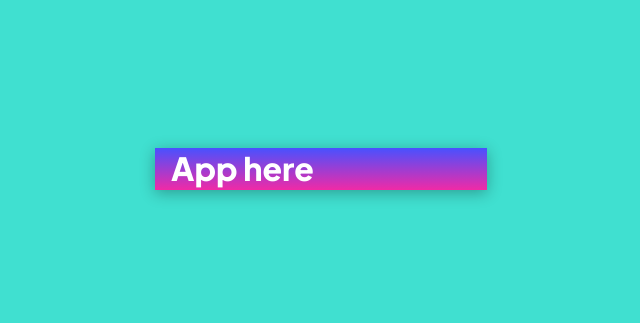
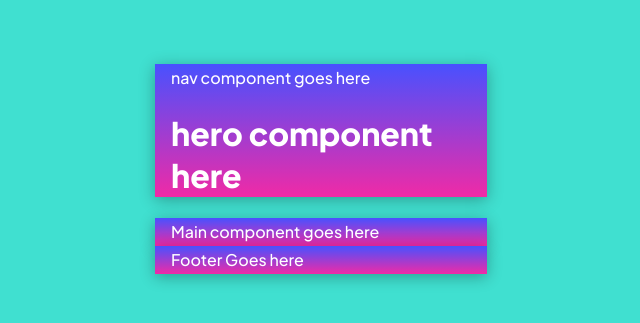
Before and after one commit to Hcmwebs/skilled-e-learning-landing, a React (Create React App) app: page / in a window 1280 px wide. Shown: the part 231-554 px from the top of the page, without its empty margins (319-959 px from the left). Built offline with nearby package versions, Linux system fonts and the light colour scheme.

Commit message:
set up all the js components

```diff
--- a/src/App.js
+++ b/src/App.js
@@ -1,8 +1,15 @@
+import React from 'react'
+import Footer from './JS/Components/Footer'
+import Header from './JS/Components/Header'
+import Main from './JS/Components/Main'
+
 const App = () => {
 	return (
-		<div className='container'>
-			<h1>App here</h1>
-		</div>
+		<>
+			<Header />
+			<Main />
+			<Footer />
+		</>
 	)
 }
 
--- /dev/null
+++ b/src/JS/Components/Footer.js
@@ -0,0 +1,13 @@
+import React from 'react'
+
+const Footer = () => {
+	return (
+		<footer className='footer'>
+			<div className='container'>
+				<div> Footer Goes here</div>
+			</div>
+		</footer>
+	)
+}
+
+export default Footer
--- /dev/null
+++ b/src/JS/Components/Header.js
@@ -0,0 +1,16 @@
+import React from 'react'
+import Hero from './Hero'
+import Nav from './Nav'
+
+const Header = () => {
+	return (
+		<header className='header'>
+			<div className='container'>
+				<Nav />
+				<Hero />
+			</div>
+		</header>
+	)
+}
+
+export default Header
--- /dev/null
+++ b/src/JS/Components/Hero.js
@@ -0,0 +1,11 @@
+import React from 'react'
+
+const Hero = () => {
+	return (
+		<div className='hero'>
+			<h1>hero component here</h1>
+		</div>
+	)
+}
+
+export default Hero
--- /dev/null
+++ b/src/JS/Components/Main.js
@@ -0,0 +1,13 @@
+import React from 'react'
+
+const Main = () => {
+	return (
+		<main className='main'>
+			<div className='container'>
+				<div>Main component goes here</div>
+			</div>
+		</main>
+	)
+}
+
+export default Main
--- /dev/null
+++ b/src/JS/Components/Nav.js
@@ -0,0 +1,7 @@
+import React from 'react'
+
+const Nav = () => {
+	return <nav className='nav'>nav component goes here</nav>
+}
+
+export default Nav
```
Also changed, not shown: src/JS/Components/Button.js (added, +9 -0 lines), 1 other file (tests, documents, lock files or other folders).
